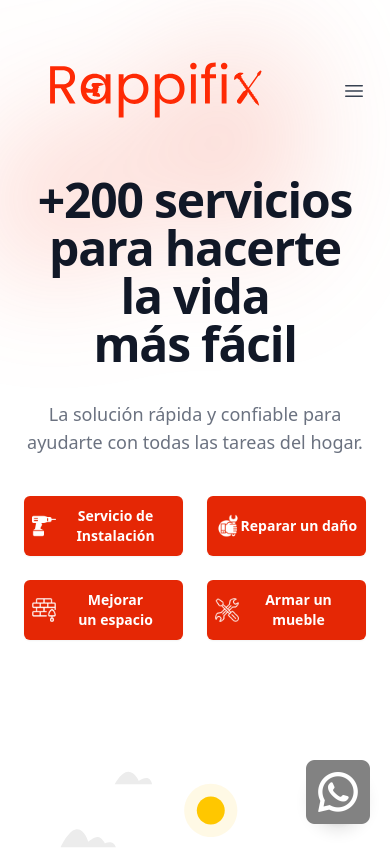
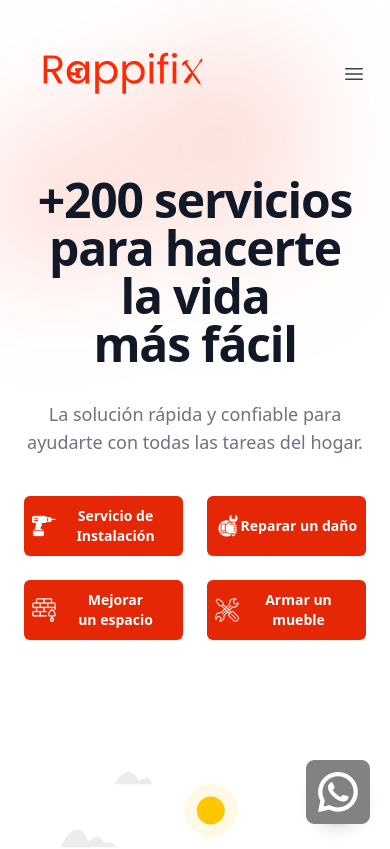
Before and after one commit to Mindcodeservices/rappifix, an Astro site: page / in a window 390 px wide. Shown: the top 849 px of the page. Built offline with nearby package versions, Linux system fonts and the light colour scheme; Astro itself is replaced by a stand-in of ours; animation ran at ten frames a second.

Commit message:
new changes

```diff
--- a/src/components/Header.astro
+++ b/src/components/Header.astro
@@ -4,7 +4,7 @@
     aria-label="Global"
   >
     <div class="flex lg:flex-1">
-        <img class="h-4/5 w-4/5" src="/Rappifix.svg" alt="icon rappifix" />
+        <img class="h-3/5 w-3/5 sm:h-2/5 sm:w-2/5 lg:h-4/5 lg:w-4/5" src="/Rappifix.svg" alt="icon rappifix" />
     </div>
     <div class="flex lg:hidden">
       <button
--- a/src/components/LottieAnimation.tsx
+++ b/src/components/LottieAnimation.tsx
@@ -32,7 +32,6 @@ const LottieAnimation: React.FC<LottieAnimationProps> = ({
         animationData,
       });
     }
-
     return () => {
       animationInstance?.destroy(); // Limpia la animación cuando se desmonta el componente
     };
```
